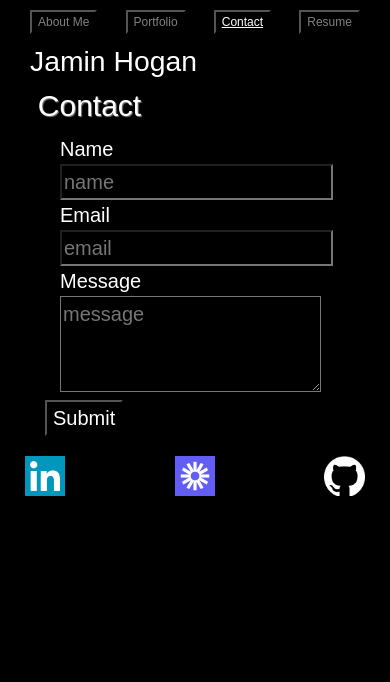
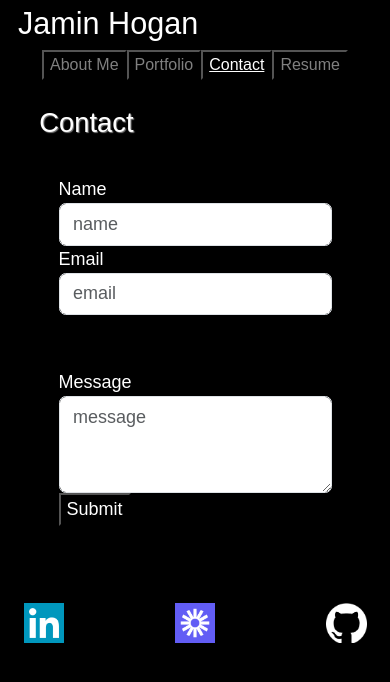
Before and after one commit to JaminHLO/react-portfolio, a React (Create React App) app: page / in a window 390 px wide. Both pictures are taken after a click on the button "Contact". Shown: the top 682 px of the page. Built offline with nearby package versions, Linux system fonts and the light colour scheme.

Commit message:
fixed formatting of contact, improved mobile sizing, started resume

```diff
--- a/src/components/Contact.js
+++ b/src/components/Contact.js
@@ -1,11 +1,13 @@
 import React, { useState } from 'react';
+import { validateEmail } from '../utils/helpers';
 
-
-import { validateEmail } from '../utils/helpers';
 
 const styles = {
   label: {
     width: "100px"
+  },
+  textarea: {
+    width: "100%"
   }
 }
 
@@ -59,12 +61,16 @@ function Contact() {
   };
 
   return (
-  <div className="container">
+  <div>
     <h2 id="contact">Contact</h2>
-    <form className="form container column">
-        <div className="form-group container">
+    <form className="contact-form col-lg-8 p-4">
+        <div className="row">
+          <div className="col-md-12 mb-md-0 mb-5">
+            <div className="row">
+              <div className="col-md-6">
                 <label style={styles.label}>Name </label>
                 <input
+                  className="form-control"
                   value={name}
                   name="name"
                   onChange={handleInputChange}
@@ -72,9 +78,11 @@ function Contact() {
                   placeholder="name"
                 />
               </div>
-        <div className="form-group container">
+
+              <div className="col-md-6">
                 <label style={styles.label}>Email </label>
                 <input
+                  className="form-control"
                   value={email}
                   name="email"
                   onChange={handleInputChange}
@@ -82,9 +90,14 @@ function Contact() {
                   placeholder="email"
                 />
               </div>
-        <div className="form-group container">
+            </div>
+          </div>
+        </div>
+        <div className="row">
+          <div className="col-md-12">
             <label style={styles.label}>Message </label>
             <textarea
+              className="form-control md-textarea"
               value={message}
               name="message"
               onChange={handleInputChange}
@@ -92,6 +105,7 @@ function Contact() {
               placeholder="message"
               rows="3"
             />
+          </div>
         </div>
         <button type="button" onClick={handleFormSubmit}>Submit</button>
       </form>
--- a/src/components/Footer.js
+++ b/src/components/Footer.js
@@ -13,7 +13,7 @@ function Footer() {
     // <!-- This is the Contact Me section with links to phone, email, and my repo -->
     <footer>
       <div className="container">
-        <nav className="navbar ">
+        <nav className="navbar align-items-center">
             <a className="nav-brand" href="https://www.linkedin.com/in/jamin-hogan-esq-psd-45257211/">
               <img src='./images/linkedIn_PNG15.png'
               alt='LinkedIn' style={styles.logos}/>
--- a/src/components/Header.js
+++ b/src/components/Header.js
@@ -1,15 +1,26 @@
 import React from 'react';
 import Navigation from './Navigation';
 
+// import '../styles/Header.css';
+
+
 function Header( { section, handleNavSelection } ) {
   return (
-    <div className="container">
-      <div className="flex-row">
-        <Navigation section={section} handleNavSelection={handleNavSelection}/>
-        <header >
-          <h1 className="h3">Jamin Hogan</h1>
-        </header>
-      </div>
+    <div >
+      <header className="site-navbar js-sticky-header site-navbar-target"
+        role="banner">
+        <div className="container">
+          <div className="row ">
+            <div className="col-md-auto col-sm-12 ">
+              <h1 className="center-block">Jamin Hogan</h1>
+            </div>
+            <div className="col"></div>
+            <div className="col-md-8 col-sm-12">
+              <Navigation section={section} handleNavSelection={handleNavSelection}/>
+            </div>
+          </div>
+        </div>
+      </header>
     </div>
   );
 }
--- a/src/components/Navigation.js
+++ b/src/components/Navigation.js
@@ -11,9 +11,11 @@ const styles = {
 
 function Navigation( { section, handleNavSelection } ) {
   return (
-      <div className="flex-row">
-        <nav className="navbar navbar-dark bh-dark align-end">
-
+      <div className="col-12">
+        <nav className="site-navigation position-relative text-right"
+        role="navigation">
+          {/* <ul className="list-group-horizontal "> */}
+            {/* <li> */}
             {(section==='aboutMe') ?
               (<button id="aboutMe"
               onClick={handleNavSelection}
@@ -22,9 +24,9 @@ function Navigation( { section, handleNavSelection } ) {
               (<button id="aboutMe"
               onClick={handleNavSelection}
               style={styles.navbarDefault}
-            >About Me</button>)
-          }
-
+              >About Me</button>)}
+            {/* </li> */}
+            {/* <li> */}
             {(section==='portfolio') ?
               (<button id="portfolio"
               onClick={handleNavSelection}
@@ -33,9 +35,9 @@ function Navigation( { section, handleNavSelection } ) {
               (<button id="portfolio"
               onClick={handleNavSelection}
               style={styles.navbarDefault}
-            >Portfolio</button>)
-          }
-
+              >Portfolio</button>)}
+            {/* </li> */}
+            {/* <li> */}
             {(section==='contact') ?
               (<button id="contact"
               onClick={handleNavSelection}
@@ -44,9 +46,9 @@ function Navigation( { section, handleNavSelection } ) {
               (<button id="contact"
               onClick={handleNavSelection}
               style={styles.navbarDefault}
-            >Contact</button>)
-          }
-
+              >Contact</button>)}
+            {/* </li> */}
+            {/* <li> */}
             {(section==='resume') ?
               (<button id="resume"
               onClick={handleNavSelection}
@@ -55,9 +57,9 @@ function Navigation( { section, handleNavSelection } ) {
               (<button id="resume"
               onClick={handleNavSelection}
               style={styles.navbarDefault}
-            >Resume</button>)
-          }
-
+              >Resume</button>)}
+            {/* </li> */}
+          {/* </ul> */}
         </nav>
       </div>
   );
--- /dev/null
+++ b/src/components/Resume.js
@@ -0,0 +1,29 @@
+import React from 'react';
+// import '../styles/Resume.css';
+
+function Resume() {
+  return (
+  <div className="container">
+    <h2 id="about">Resume</h2>
+    <div className="row">
+        <div className="col-md-12 col-lg-6">
+            <a href="/" >Download Resume</a>
+        </div>
+        <div className="col-md-12 col-lg-6">
+            <ul>
+                <label>My Skills:</label>
+                <li></li>
+                <li></li>
+                <li></li>
+                <li></li>
+                <li></li>
+
+            </ul>
+        </div>
+    </div>
+
+  </div>
+  );
+}
+
+export default Resume;
--- a/src/components/Section.js
+++ b/src/components/Section.js
@@ -3,6 +3,8 @@ import Header from "./Header";
 import AboutMe from "./AboutMe";
 import Portfolio from "./Portfolio";
 import Contact from "./Contact";
+import Resume from "./Resume";
+
 import '../styles/style.css';
 
 
@@ -18,11 +20,12 @@ function Section() {
   }
 
   return (
-    <div className="header container">
+    <div className="container p-1">
       <Header
         section={section}
         handleNavSelection={handleNavSelection}
       />
+      <div className="container p-4">
       {
         (section==='aboutMe') ?
         (<AboutMe />) :
@@ -30,8 +33,9 @@ function Section() {
         (<Portfolio />) :
         (section==='contact') ?
         (<Contact />) :
-        ('/')
+        (<Resume />)
       }
+      </div>
     </div>
   );
 }
--- a/src/styles/AboutMe.css
+++ b/src/styles/AboutMe.css
@@ -8,7 +8,7 @@
 
 /* Appearance of sub headings for site categories */
 h2 {
-  font-size: 25px;
+  font-size: 24px;
   margin-left: 2vw;
   color: white;
   font-weight: bold;
--- a/src/styles/Footer.css
+++ b/src/styles/Footer.css
@@ -2,6 +2,6 @@
 footer {
   display: flex;
   background: black;
-  justify-content: space-between;
+  justify-content: space-around;
   padding-inline-start: 16px;
 }
--- a/src/styles/Header.css
+++ b/src/styles/Header.css
@@ -1,10 +1,15 @@
 /* Appearance and flow of header  */
-header {
+/* header {
   display: flex;
   flex-direction: column;
   background: black;
   justify-content: space-between;
   padding-inline-start: 16px;
+} */
+
+.blackMarble {
+  background: linear-gradient(331deg, rgb(88, 88, 88) 0%, rgb(190, 190, 190) 45%, rgb(48, 47, 47) 100%);
+  background-repeat: no-repeat;
 }
 
 /* Appearance and font of top level heading */
@@ -12,18 +17,18 @@ h1 {
   color: whitesmoke;
   font-family: 'Franklin Gothic Medium', 'Arial Narrow', Arial, sans-serif;
   font-size: 30px;
-  font-style: italic;
+  /* font-style: italic; */
   text-shadow: 1px 1px 1px grey;
 }
-.navbar {
+/* .navbar {
   height: 60px;
-}
+} */
 
-.navbar button {
+/* .navbar button {
   color: white;
   background: black;
   font-size: 1.3rem;
   text-decoration: none;
   margin: 5px;
   line-height: 3;
-}
+} */
--- a/src/styles/Project.css
+++ b/src/styles/Project.css
@@ -35,8 +35,8 @@ h3, h4 {
 
 /* Adds an effect when a user hovers over a project class item*/
 .project:hover {
-  transform: scale(1.02);
-  transform: rotate(0.5deg);
+  transform: scale(1.01);
+  /* transform: rotate(0.5deg); */
   box-shadow: inset 0px 0px 8px white, 0 0 15px white;
 }
 
--- a/src/styles/style.css
+++ b/src/styles/style.css
@@ -2,7 +2,7 @@
 /* Global default text color and font  */
 * {
     font-family: Arial, Helvetica, sans-serif;
-    font-size: 20px;
+    font-size: 18px;
     color: white;
     background-color: black;
     /* background: linear-gradient(331deg, rgb(88, 88, 88) 0%, rgb(1, 1, 1) 45%, rgb(48, 47, 47) 100%);
@@ -22,12 +22,12 @@
 } */
 
 /* Appearance and flow of nav bar */
-/* nav {
+nav {
     display: flex;
     background: black;
     justify-content: flex-end;
     align-items: center;
-} */
+}
 
 /* Text appearance for navigation bar links */
 nav a {
@@ -64,33 +64,37 @@ section a {
 }
 
 
+
 /* Media section that helps displays on smaller resolutions and devices */
 @media all and (max-width: 768px) {
     header, footer, main, section, article, nav, p {
         justify-content: center;
         margin: 0;
         padding: 0;
-        font-size:14px;
+        font-size:16px;
     }
     /* reduces size of headings */
     h1 {
         font-size: 20px;
+        justify-content: center;
+
     }
     h2, h3, h4, a {
-        font-size:18px;
+        font-size:16px;
     }
 }
 
 /* Media section that helps displays on even smaller resolutions and devices */
-@media all and (max-width: 425px) {
-    header, footer, main, section, article, nav, p {
-        font-size:12px;
-    }
+/* @media all and (max-width: 425px) {
+    header, footer, main, section, article, nav, p, a {
+        justify-content: center;
+        font-size:10px;
+    } */
     /* reduces size of headings even further */
-    h1 {
+    /* h1 {
         font-size: 16px;
     }
-    h2, h3, h4, a {
+    h2, h3, h4 {
         font-size:14px;
     }
-}
+} */
```
Lines whose indentation alone changed are shown as unchanged.
